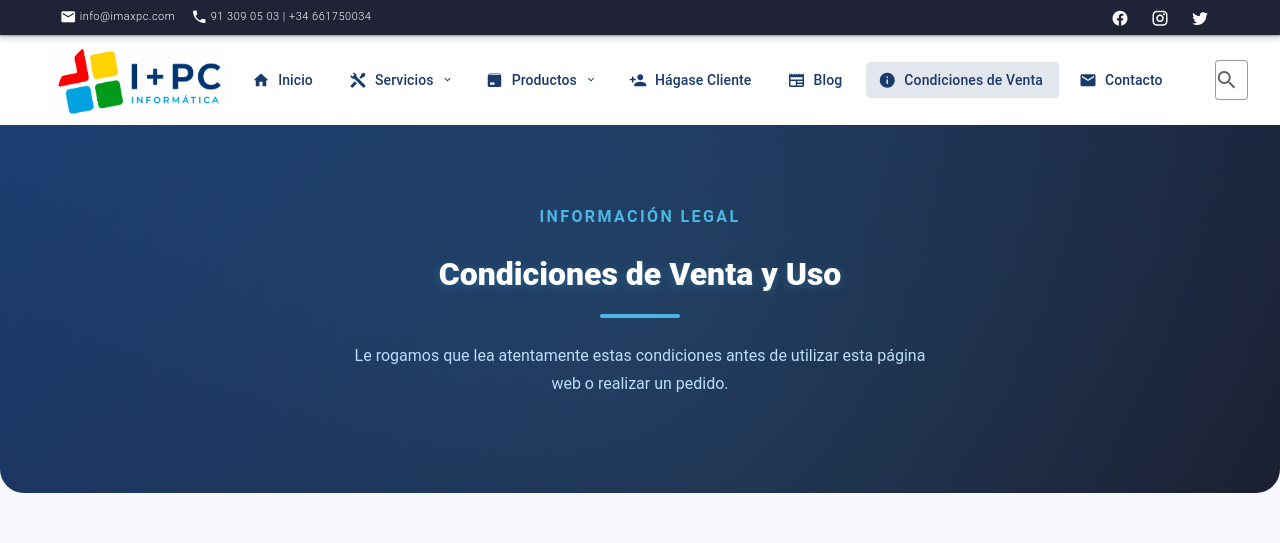
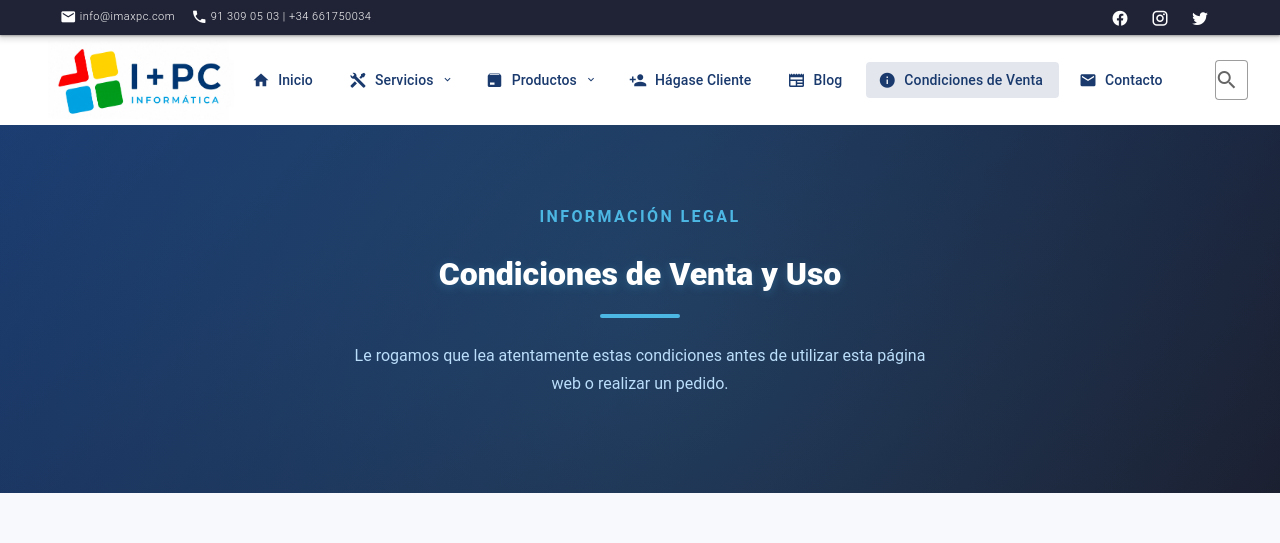
Before and after one commit to Jonatan1991/Imax_web_vue, a Vue app: page /condiciones-ventas in a window 1280 px wide. Shown: the top 543 px of the page. Built offline with nearby package versions, Linux system fonts and the light colour scheme; a small style sheet from the web is missing.

Commit message:
feat: implement main menu store and create sales terms and contact pages

```diff
--- a/src/pages/CondicionesVentasPage.vue
+++ b/src/pages/CondicionesVentasPage.vue
@@ -144,7 +144,6 @@
   background: linear-gradient(135deg, #1A3A6E 0%, #1a1c2c 100%);
   position: relative;
   overflow: hidden;
-  border-radius: 0 0 24px 24px;
 }
 
 .legal-hero::before {
--- a/src/pages/ContactoPage.vue
+++ b/src/pages/ContactoPage.vue
@@ -416,7 +416,6 @@
   background: linear-gradient(135deg, #1A3A6E 0%, #1a1c2c 100%);
   position: relative;
   overflow: hidden;
-  border-radius: 0 0 24px 24px;
 }
 
 .legal-hero::before {
--- a/src/stores/menuStore.ts
+++ b/src/stores/menuStore.ts
@@ -44,7 +44,7 @@ export const useMainMenuStore = defineStore('MainMenu', {
                 label: 'Renovación de Ordenadores',
                 to: '/servicios/servicio5',
               },
-            ]
+            ],
           },
 
           {
```
